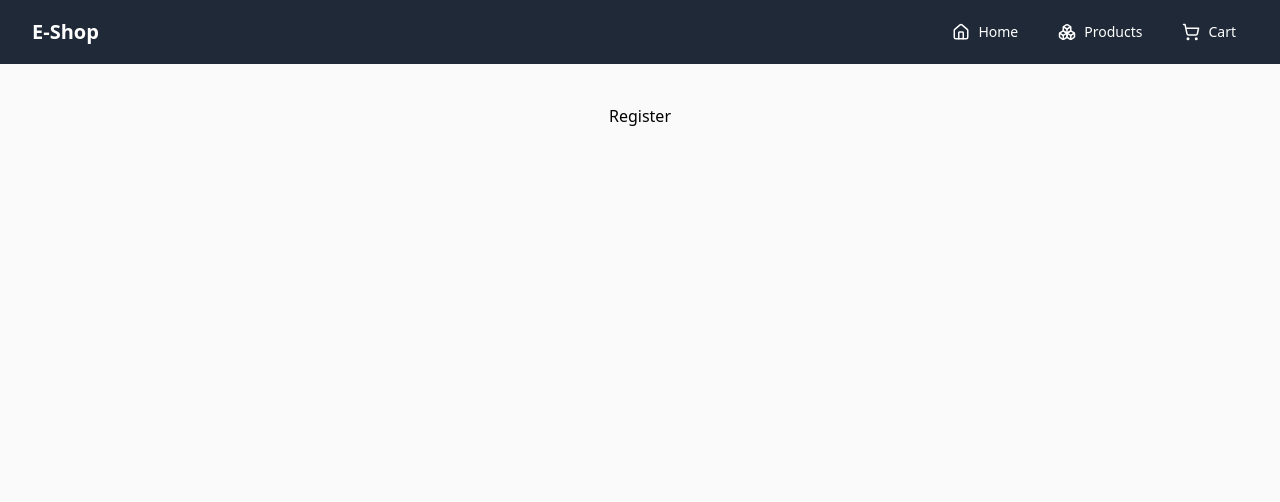
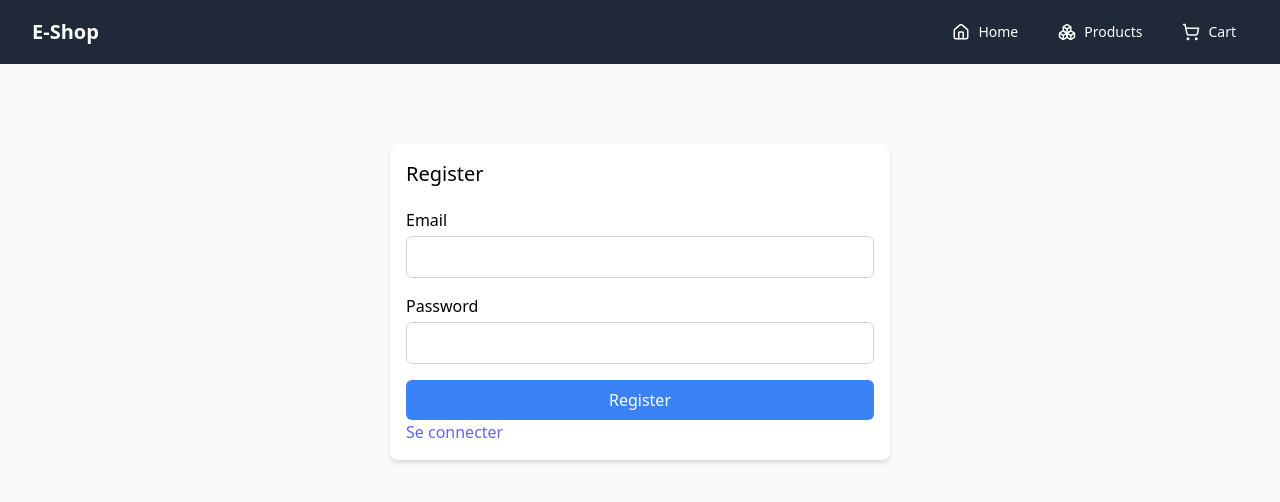
Before and after one commit to devllopeadam/redux-shop, a React (Vite) app: page /register in a window 1280 px wide. Shown: the top 502 px of the page. Built offline with nearby package versions, Linux system fonts and the light colour scheme.

Commit message:
check the user if authorized

```diff
--- a/src/pages/Home.jsx
+++ b/src/pages/Home.jsx
@@ -1,12 +1,20 @@
-import { current } from "@reduxjs/toolkit";
 import { useEffect } from "react";
 import { useSelector } from "react-redux";
+import { useNavigate } from "react-router-dom";
 
 const Home = () => {
   const { currentUser } = useSelector((state) => state.users);
+  const navigate = useNavigate();
+
+  useEffect(() => {
+    if (!currentUser || !currentUser.nom || !currentUser.prenom) {
+      navigate("/login");
+    }
+  }, [currentUser, navigate]);
+
   return (
     <div className="flex flex-col items-center gap-10">
-      <h1 className="text-2xl font-medium">{`Hello ${currentUser.nom} ${currentUser.prenom}`}</h1>
+      <h1 className="text-2xl font-medium">{`Hello ${currentUser?.nom} ${currentUser?.prenom}`}</h1>
     </div>
   );
 };
--- a/src/pages/Login.jsx
+++ b/src/pages/Login.jsx
@@ -1,13 +1,19 @@
-import { useState } from "react";
+import { useEffect, useState } from "react";
 import { useSelector, useDispatch } from "react-redux";
 import { Link, useNavigate } from "react-router-dom";
 import { setCurrentUser } from "../store/users/UsersSlice";
 
 const Login = () => {
   const [data, setData] = useState({ email: "", password: "" });
-  const { users } = useSelector((state) => state.users);
+  const { users, currentUser } = useSelector((state) => state.users);
   const navigate = useNavigate();
   const dispatch = useDispatch();
+
+  useEffect(() => {
+    if (currentUser && currentUser.nom && currentUser.prenom) {
+      navigate("/");
+    }
+  }, [currentUser, navigate]);
 
   const handleSubmit = (e) => {
     e.preventDefault();
--- a/src/pages/Register.jsx
+++ b/src/pages/Register.jsx
@@ -1,5 +1,93 @@
+import { useState } from "react";
+import { useDispatch } from "react-redux";
+import { Link, useNavigate } from "react-router-dom";
+import { addUser } from "../store/users/UsersSlice";
+
 const Register = () => {
-  return <div>Register</div>;
+  const [data, setData] = useState({ email: "", password: "" });
+  const [errors, setErrors] = useState({});
+  const navigate = useNavigate();
+  const dispatch = useDispatch();
+
+  const validate = () => {
+    const errors = {};
+    if (!data.email) {
+      errors.email = "Email is required";
+    } else if (!/\S+@\S+\.\S+/.test(data.email)) {
+      errors.email = "Email is invalid";
+    }
+    if (!data.password) {
+      errors.password = "Password is required";
+    } else if (data.password.length < 6) {
+      errors.password = "Password must be at least 6 characters";
+    }
+    return errors;
+  };
+
+  const handleSubmit = (e) => {
+    e.preventDefault();
+    const validationErrors = validate();
+    if (Object.keys(validationErrors).length > 0) {
+      setErrors(validationErrors);
+    } else {
+      dispatch(addUser(data));
+      navigate("/login");
+    }
+  };
+
+  return (
+    <div className="bg-whiet p-4 rounded-lg shadow-md w-[500px] bg-white flex flex-col gap-5 mt-10">
+      <h1 className="text-xl font-medium">Register</h1>
+      <form onSubmit={handleSubmit}>
+        <div className="space-y-4">
+          <div className="flex flex-col gap-1">
+            <label
+              htmlFor="email"
+              className="block">
+              Email
+            </label>
+            <input
+              type="email"
+              id="email"
+              className="w-full border border-gray-300 rounded-md px-3 py-2"
+              value={data.email}
+              onChange={(e) => setData({ ...data, email: e.target.value })}
+            />
+            {errors.email && (
+              <p className="text-red-500 text-sm">{errors.email}</p>
+            )}
+          </div>
+          <div className="flex flex-col gap-1">
+            <label
+              htmlFor="password"
+              className="block">
+              Password
+            </label>
+            <input
+              type="password"
+              id="password"
+              className="w-full border border-gray-300 rounded-md px-3 py-2"
+              value={data.password}
+              onChange={(e) => setData({ ...data, password: e.target.value })}
+            />
+            {errors.password && (
+              <p className="text-red-500 text-sm">{errors.password}</p>
+            )}
+          </div>
+          <button
+            type="submit"
+            className="w-full bg-blue-500 text-white rounded-md px-3 py-2">
+            Register
+          </button>
+          <Link
+            className="text-indigo-500 font-medium"
+            to={"/login"}>
+            {"Se connecter"}
+          </Link>
+        </div>
+      </form>
+    </div>
+  );
 };
 
 export default Register;
--- a/src/store/store.js
+++ b/src/store/store.js
@@ -1,10 +1,12 @@
 import { configureStore } from '@reduxjs/toolkit';
 import usersSlice from './users/UsersSlice';
+import themeSlice from './theme/ThemeSlice';
 
 
 const store = configureStore({
   reducer: {
-    users: usersSlice
+    users: usersSlice,
+    theme: themeSlice,
   },
 });
 
--- /dev/null
+++ b/src/store/theme/ThemeSlice.js
@@ -0,0 +1,17 @@
+import { createSlice } from "@reduxjs/toolkit";
+
+const initialState = "light";
+
+const themeSlice = createSlice({
+  name: "theme",
+  initialState,
+  reducers: {
+    toggleTheme: state => {
+      state.theme = state.theme === "light" ? "dark" : "light";
+    }
+  }
+});
+
+
+export const { toggleTheme } = themeSlice.actions;
+export default themeSlice.reducer;
--- a/src/store/users/UsersSlice.js
+++ b/src/store/users/UsersSlice.js
@@ -21,6 +21,6 @@ export const usersSlice = createSlice({
   }
 });
 
-export const { checkUser, setCurrentUser } = usersSlice.actions;
+export const { addUser, setCurrentUser } = usersSlice.actions;
 
 export default usersSlice.reducer;
```
